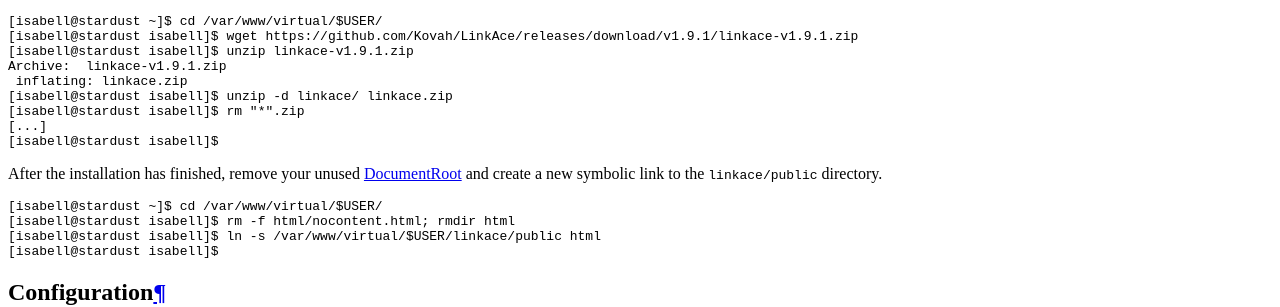
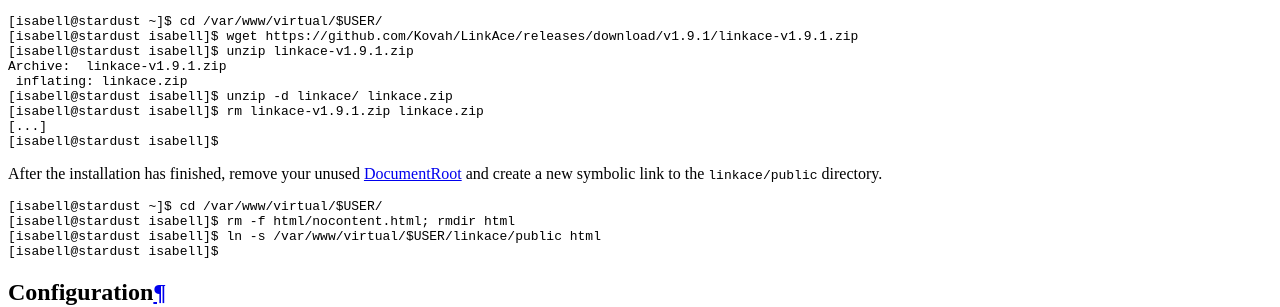
Before and after one commit to Uberspace/lab, a Sphinx documentation site: the page built from source/guide_linkace.rst, in a window 1280 px wide and 900 px high, scrolled down 5088 px. Shown: the part 156-463 px from the top of the window. Built offline with Sphinx 7.4.7 and the Read the Docs theme 2.0.0, drawn with Linux system fonts in a browser that asks for light colours.

Commit message:
[LinkAce] delete not all zip files

```diff
--- a/source/guide_linkace.rst
+++ b/source/guide_linkace.rst
@@ -58,7 +58,7 @@
  Archive:  linkace-v1.9.1.zip
   inflating: linkace.zip
  [isabell@stardust isabell]$ unzip -d linkace/ linkace.zip
- [isabell@stardust isabell]$ rm "*".zip
+ [isabell@stardust isabell]$ rm linkace-v1.9.1.zip linkace.zip
  [...]
  [isabell@stardust isabell]$
 
```
